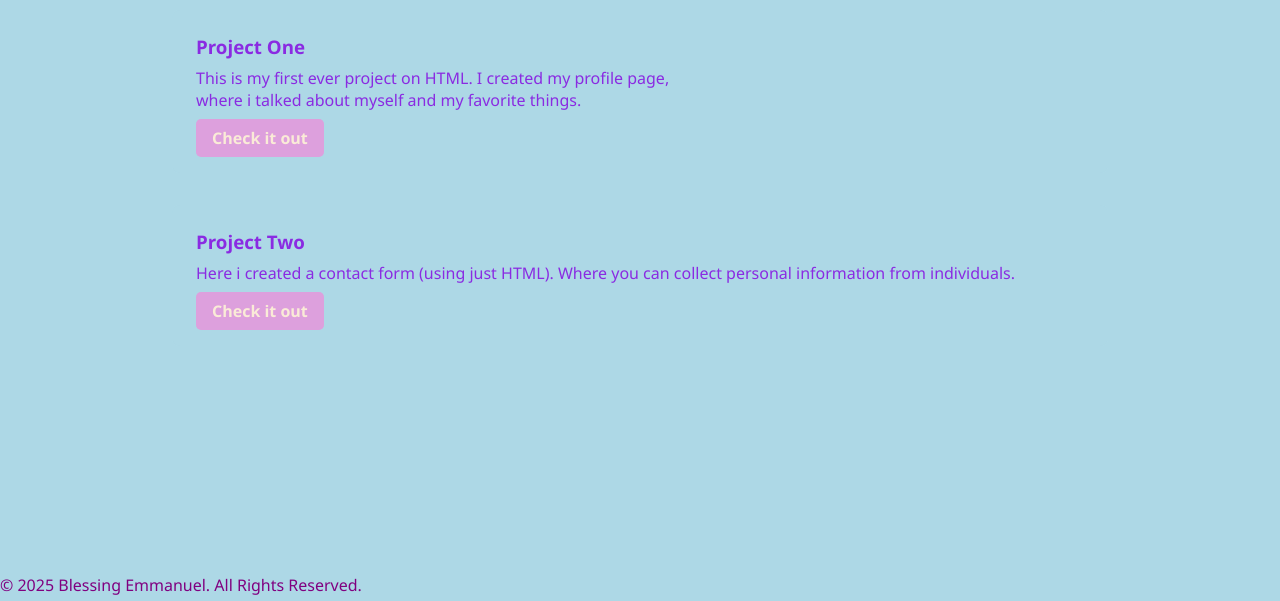
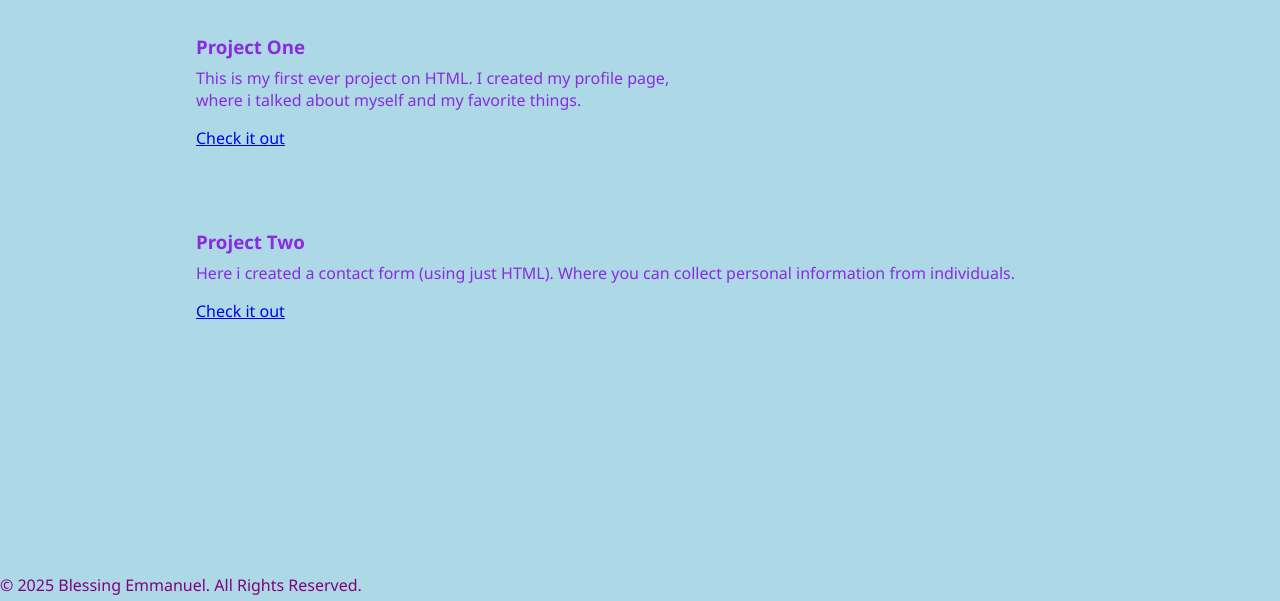
Before and after one commit to hybrid-star/Ts-8, a plain HTML site: page projects.html in a window 1280 px wide. Shown: the part 199-800 px from the top of the page. Drawn offline with Linux system fonts and the light colour scheme.

Commit message:
updated style.css

```diff
--- a/style.css
+++ b/style.css
@@ -70,17 +70,6 @@ body {
 .hero p {
     font: 1.2rem;
     margin-bottom: 2rem;
-}
-.btn {
-    background-color: plum;
-    color: antiquewhite;
-    padding: 0.5rem 1rem;
-    text-decoration: none;
-    border-radius: 5px;
-    font-weight: bold;
-}
-.btn:hover {
-    background-color: blue;
 }
 .about {
     padding: 4rem 2rem;
```
